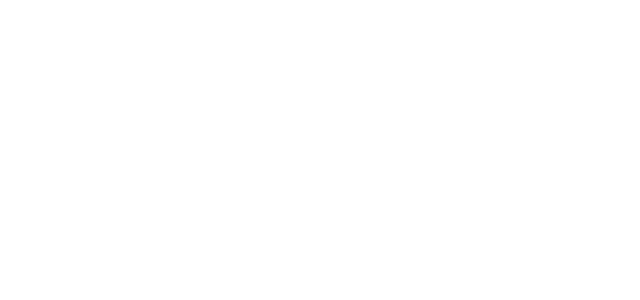
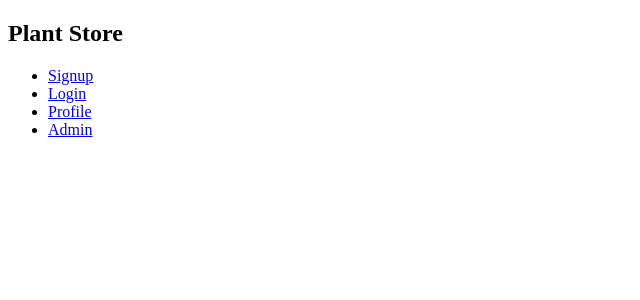
Before and after one commit to bob-donnelly/attend-session, a React (Create React App) app in the folder attend-session-app/: page / in a window 1280 px wide. Before the commit this address had no page. Shown: the top 300 px of the page, without its empty margins (0-640 px from the left). Built offline with nearby package versions, Linux system fonts and the light colour scheme.

Commit message:
Imported the navbar into the app file.

```diff
--- a/attend-session-app/src/app/App.js
+++ b/attend-session-app/src/app/App.js
@@ -8,6 +8,7 @@
 import Login from '../view/login';
 import ProtectAdminRoutes from '../components/protectAdminRoutes';
 import ProtectUserRoutes from '../components/protectUserRoutes';
+import Navbar from '../view/navbar';
 
 // Application function that will house all of the page components
 function App() {
@@ -15,6 +16,7 @@
   // Returns the router which will house all of the routes
   return(
     <Router>
+      <Navbar />
       <main>
       {/*
           Routes from react-router-dom which declare a route,
```
